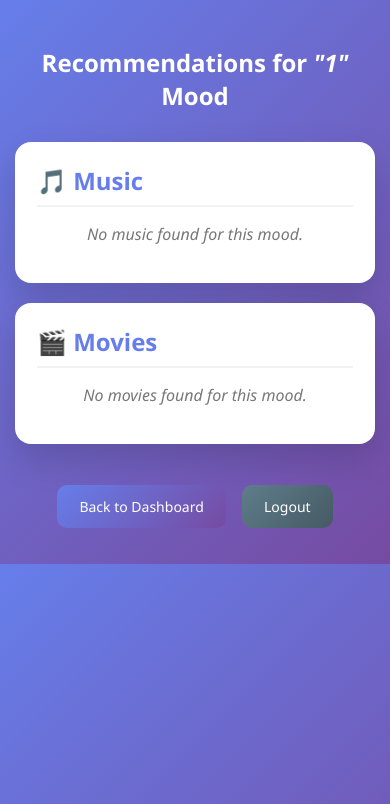
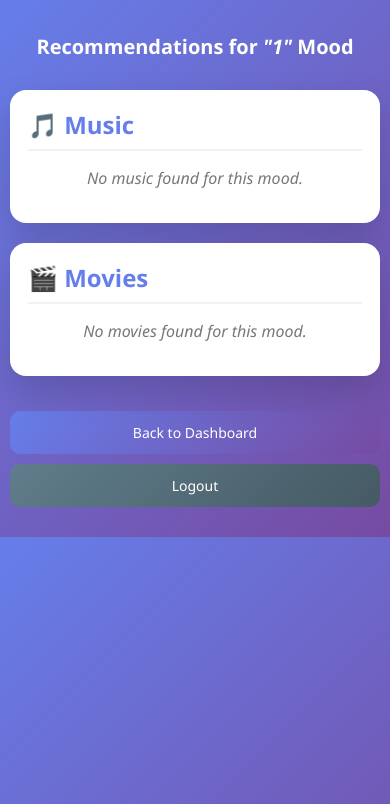
Before and after one commit to Sahilmishra6/MoodStream, a Flask app: page /recommendation in a window 390 px wide. Shown: the top 804 px of the page. Run offline with Flask 3, Linux system fonts and the light colour scheme; the visitor is signed in with stand-in values (Sample User, id 1); data that the repository does not hold is empty.

Commit message:
Update recommendation.html

```diff
--- a/templates/recommendation.html
+++ b/templates/recommendation.html
@@ -1,12 +1,15 @@
 <!DOCTYPE html>
 <html lang="en">
+
 <head>
     <meta charset="UTF-8">
     <title>Recommendations | Mood System</title>
     <meta name="viewport" content="width=device-width, initial-scale=1.0">
 
     <style>
-        * { box-sizing: border-box; }
+        * {
+            box-sizing: border-box;
+        }
 
         body {
             margin: 0;
@@ -24,6 +27,7 @@
         }
 
         .container {
+            width: 100%;
             max-width: 950px;
             margin: auto;
             display: grid;
@@ -35,7 +39,7 @@
             background: #fff;
             padding: 22px;
             border-radius: 16px;
-            box-shadow: 0 15px 35px rgba(0,0,0,.15);
+            box-shadow: 0 15px 35px rgba(0, 0, 0, .15);
             animation: fade .6s ease;
         }
 
@@ -46,7 +50,11 @@
             color: #667eea;
         }
 
-        ul { list-style: none; padding: 0; margin: 0; }
+        ul {
+            list-style: none;
+            padding: 0;
+            margin: 0;
+        }
 
         li {
             padding: 12px 10px;
@@ -56,12 +64,20 @@
             transition: .3s;
         }
 
+        li {
+            word-wrap: break-word;
+            overflow-wrap: break-word;
+        }
+
         li:hover {
             transform: translateX(4px);
             background: #eef0ff;
         }
 
-        .meta { font-size: 13px; color: #666; }
+        .meta {
+            font-size: 13px;
+            color: #666;
+        }
 
         .empty {
             text-align: center;
@@ -92,12 +108,39 @@
 
         .btn:hover {
             transform: translateY(-2px);
-            box-shadow: 0 6px 15px rgba(0,0,0,.2);
+            box-shadow: 0 6px 15px rgba(0, 0, 0, .2);
         }
 
         @keyframes fade {
-            from { opacity: 0; transform: scale(.96); }
-            to { opacity: 1; transform: scale(1); }
+            from {
+                opacity: 0;
+                transform: scale(.96);
+            }
+
+            to {
+                opacity: 1;
+                transform: scale(1);
+            }
+        }
+
+        @media (max-width: 480px) {
+            body {
+                padding: 20px 10px;
+            }
+
+            h1 {
+                font-size: 20px;
+            }
+
+            .section {
+                padding: 18px;
+            }
+
+            .btn {
+                display: block;
+                width: 100%;
+                margin: 10px 0;
+            }
         }
     </style>
 </head>
@@ -148,4 +191,5 @@
     </div>
 
 </body>
+
 </html>
```
Lines whose indentation alone changed are shown as unchanged.
